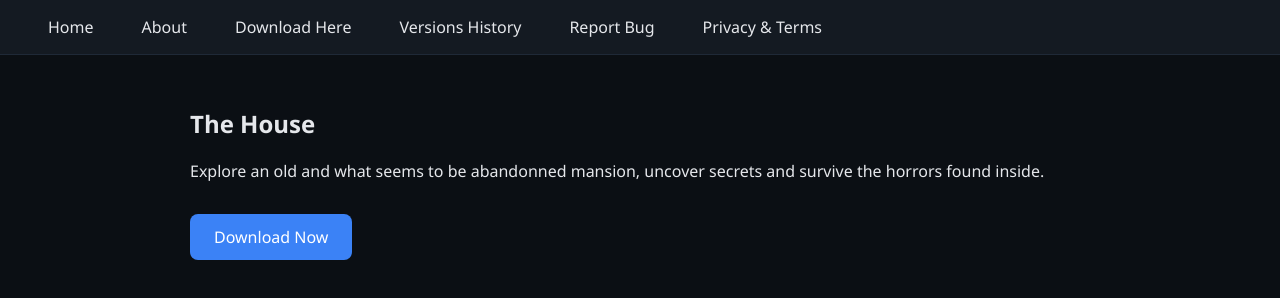
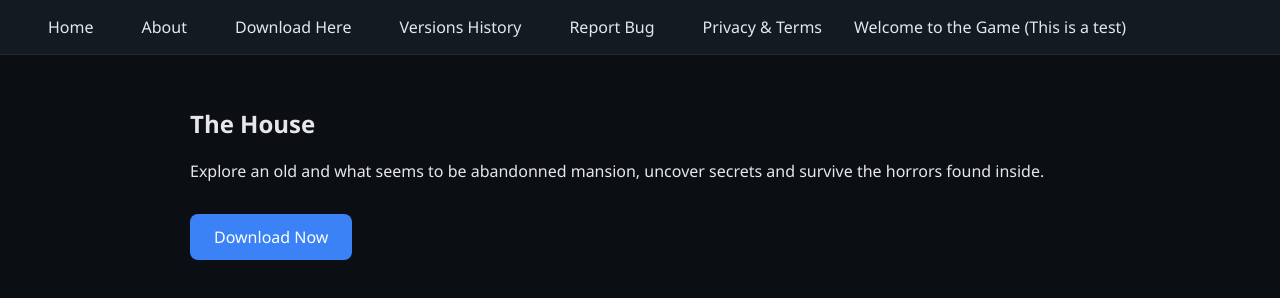
Before and after one commit to Ld354/the-house-horror-game, a plain HTML site: page index.html in a window 1280 px wide. Drawn offline with Linux system fonts and the light colour scheme.

Commit message:
Add welcome message to navigation in index.html
Added a test welcome message to the navigation.

```diff
--- a/index.html
+++ b/index.html
@@ -20,6 +20,7 @@
                     <li><a href="versions.html">Versions History</a></li>
                     <li><a href="bugreport.html">Report Bug</a></li>
                     <li><a href="privacy-terms.html">Privacy & Terms</a></li>
+                   <li>Welcome to the Game (This is a test)</li>
                 </ul>
             </nav>
         </header>
@@ -32,4 +33,5 @@
             </section>
         </main>
     </body>
+
 </html>
```
